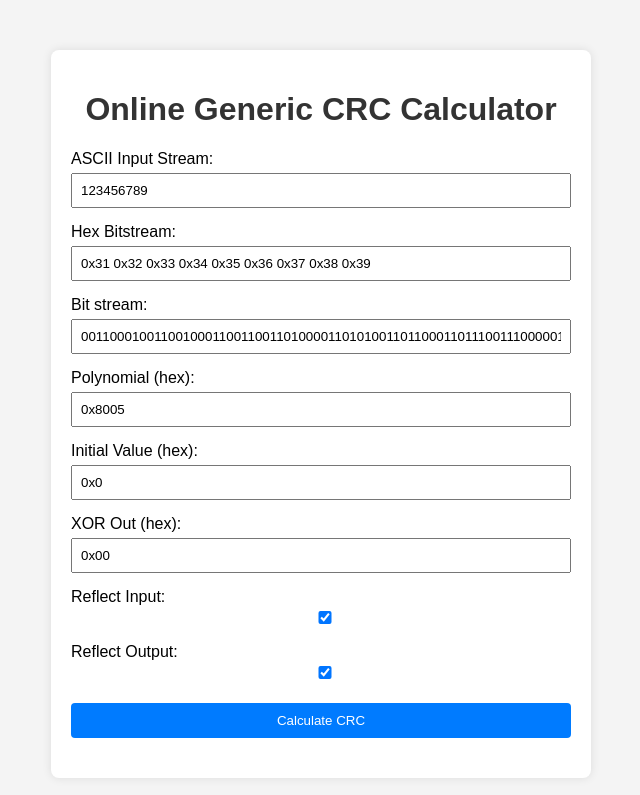
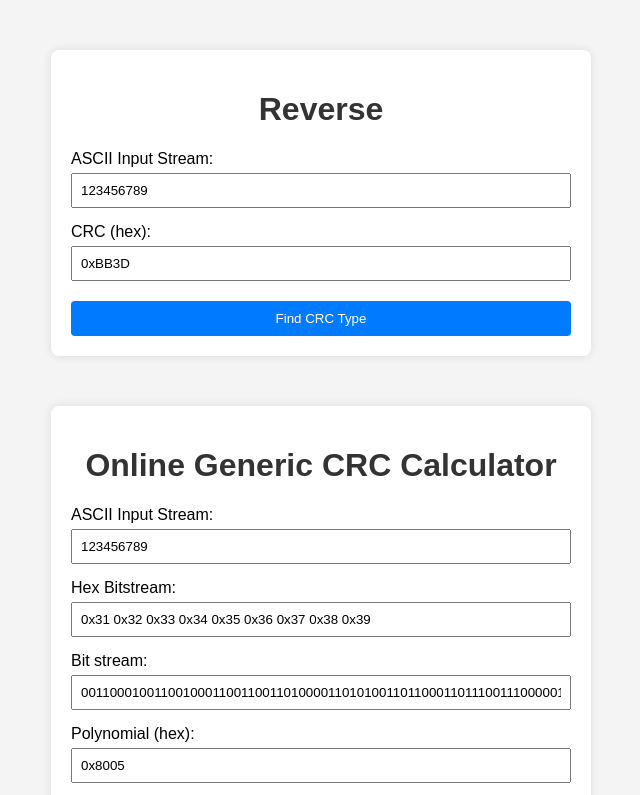
Before and after one commit to Watchcattimer/CRC-reverse, a plain HTML site: page index.html in a window 1280 px wide. Shown: the top 795 px of the page, without its empty margins (319-959 px from the left). Drawn offline with Linux system fonts and the light colour scheme.

Commit message:
add reverse

```diff
--- a/index.html
+++ b/index.html
@@ -12,6 +12,19 @@
 		updateStreams();
 	});
 	</script>
+
+	<div class="container">
+        <h1>Reverse</h1>
+
+        <form id="crcFormReverse">
+			<label for="inputStreamReverse">ASCII Input Stream:</label>
+			<input type="text" id="inputStreamReverse" value="123456789" required" />
+			<label for="crcReverse">CRC (hex):</label>
+			<input type="text" id="crcReverse" value="0xBB3D" />
+			<button type="submit">Find CRC Type</button>
+		</form>
+	</div>
+
 
     <div class="container">
         <h1>Online Generic CRC Calculator</h1>
```
Also changed, not shown: reverseCRC.js (added).
